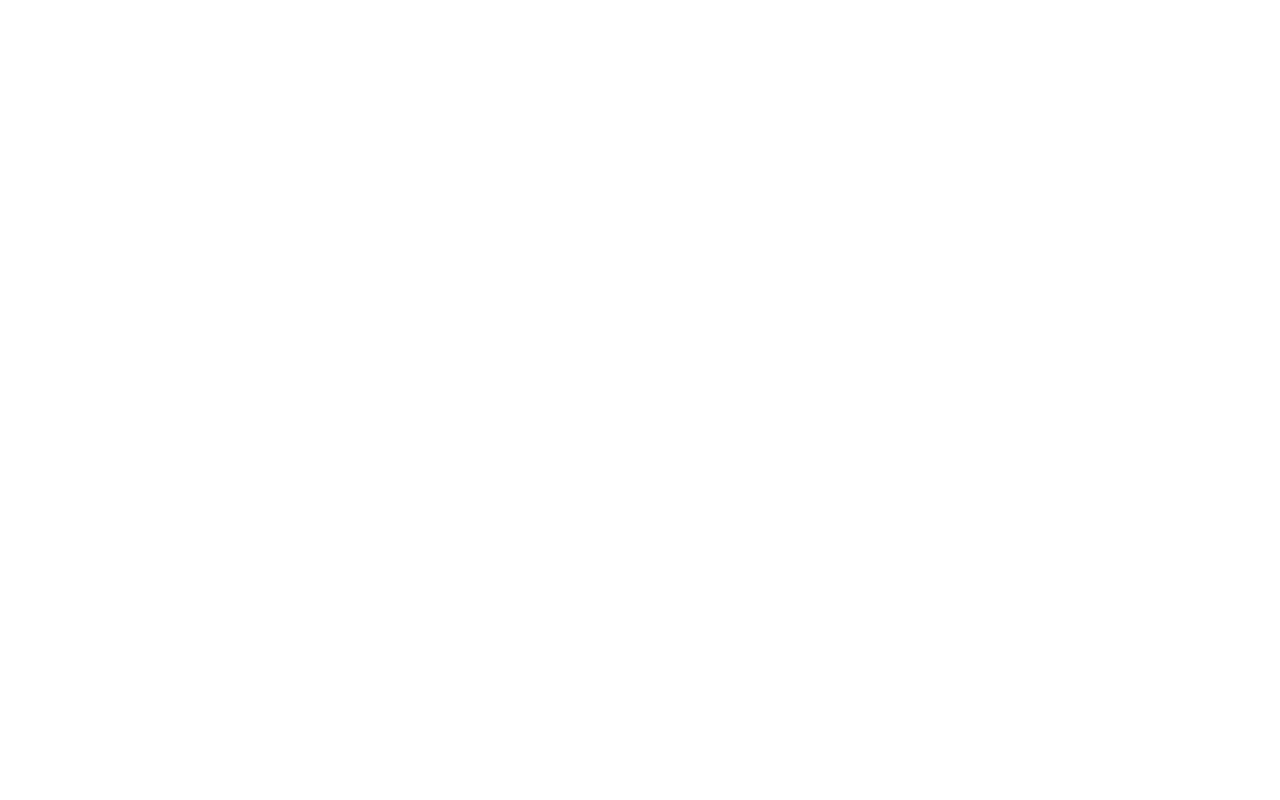
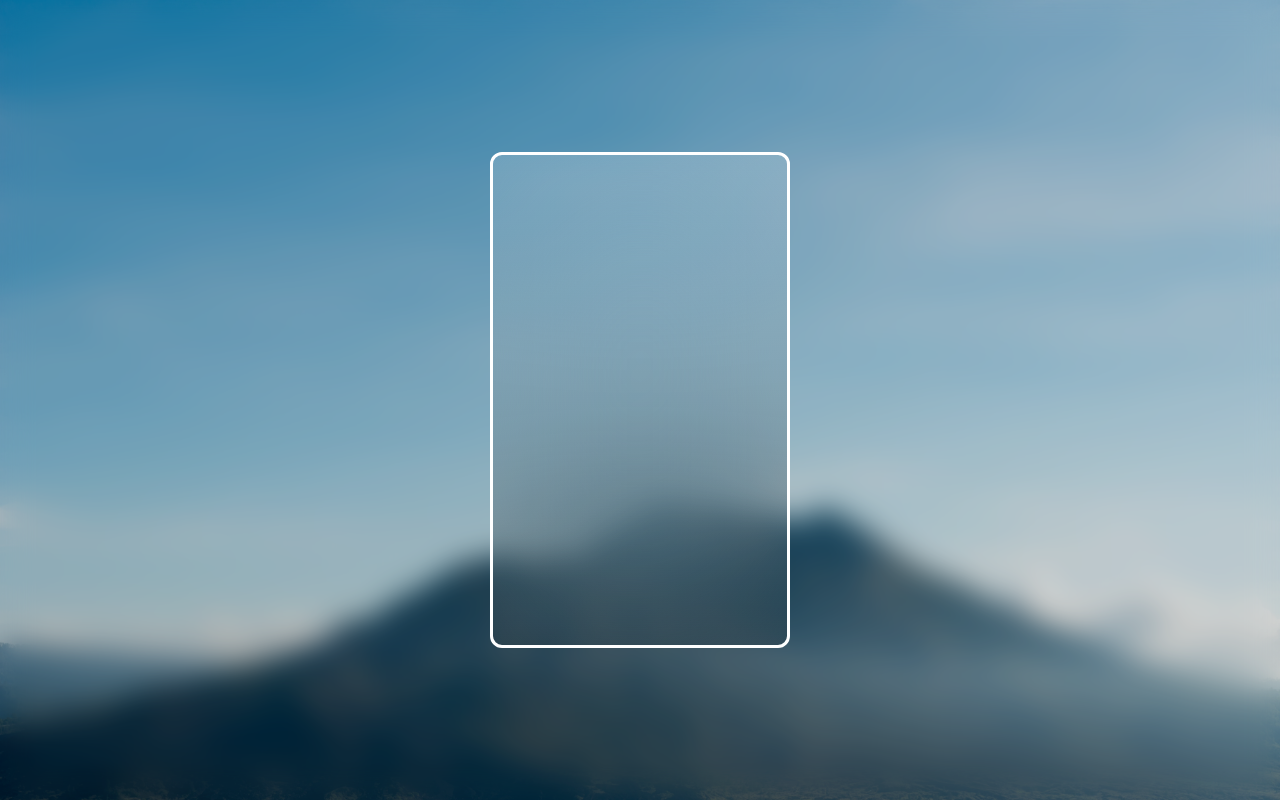
Before and after one commit to muhammadrakib2299/Weather_Application_Using_JS, a plain HTML site: page index.html in a window 1280 px wide. Drawn offline with Linux system fonts and the light colour scheme.

Commit message:
set background style

```diff
--- a/index.html
+++ b/index.html
@@ -9,13 +9,11 @@
     <link rel="stylesheet" href="./style/style.css">
 </head>
 <body>
-
-
-    <!-- main part -->
-    <main>
+    <!-- Start main part -->
+    <main class="main-part-container">
 
     </main>
-
+    <!-- End main part -->
     <!-- Custom JS file link -->
      <script src="./js/app.js"></script>
 </body>
--- a/style/style.css
+++ b/style/style.css
@@ -1,5 +1,41 @@
+/* google fonts CDN link for poppins fonts */
+@import url('https://fonts.googleapis.com/css2?family=Poppins:ital,wght@0,100;0,200;0,300;0,400;0,500;0,600;0,700;0,800;0,900;1,100;1,200;1,300;1,400;1,500;1,600;1,700;1,800;1,900&display=swap');
 *{
     padding: 0;
     margin: 0;
     box-sizing: border-box;
+    font-family: "Poppins", sans-serif;
 }
+
+body{
+    background: url('../assets/bg.jpg');
+    width: 100%;
+    height: 100dvh;
+    background-size: cover;
+    background-position: center;
+    display: flex;
+    align-items: center;
+    justify-content: center;
+    color: white;
+}
+
+body::before{
+    content: "";
+    position: absolute;
+    width: 100%;
+    height: 100dvh;
+    background: rgb(0, 0, 0, 0.15);
+    backdrop-filter: blur(15px);
+}
+
+.main-part-container{
+    width: 300px;
+    height: 496px;
+    border: solid;
+    z-index: 1;
+    background: linear-gradient(
+        to top, rgb(0, 0, 0, 0.15),
+        rgb(255, 255, 255, 0.15));
+    border-radius: 12px;
+    backdrop-filter: blur(100px);
+}
```
